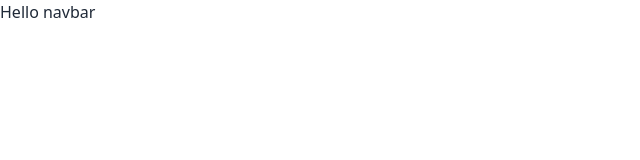
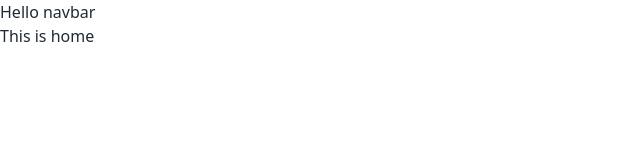
Before and after one commit to abdulawalsuhail/Reasume_Builder_0.6_Client, a React (Create React App) app: page /home in a window 1280 px wide. Shown: the top 160 px of the page, without its empty margins (0-640 px from the left). Built offline with nearby package versions, Linux system fonts and the light colour scheme.

Commit message:
home page added

```diff
--- a/src/App.js
+++ b/src/App.js
@@ -1,10 +1,12 @@
 import "./App.css";
 import Navbar from "./Components/Navbar/Navbar";
+import Home from "./Pages/Home/Home";
 
 function App() {
   return (
     <div>
       <Navbar />
+      <Home />
     </div>
   );
 }
--- /dev/null
+++ b/src/Pages/Home/Home.js
@@ -0,0 +1,11 @@
+import React from "react";
+
+const Home = () => {
+  return (
+    <div>
+      <h3>This is home</h3>
+    </div>
+  );
+};
+
+export default Home;
```
